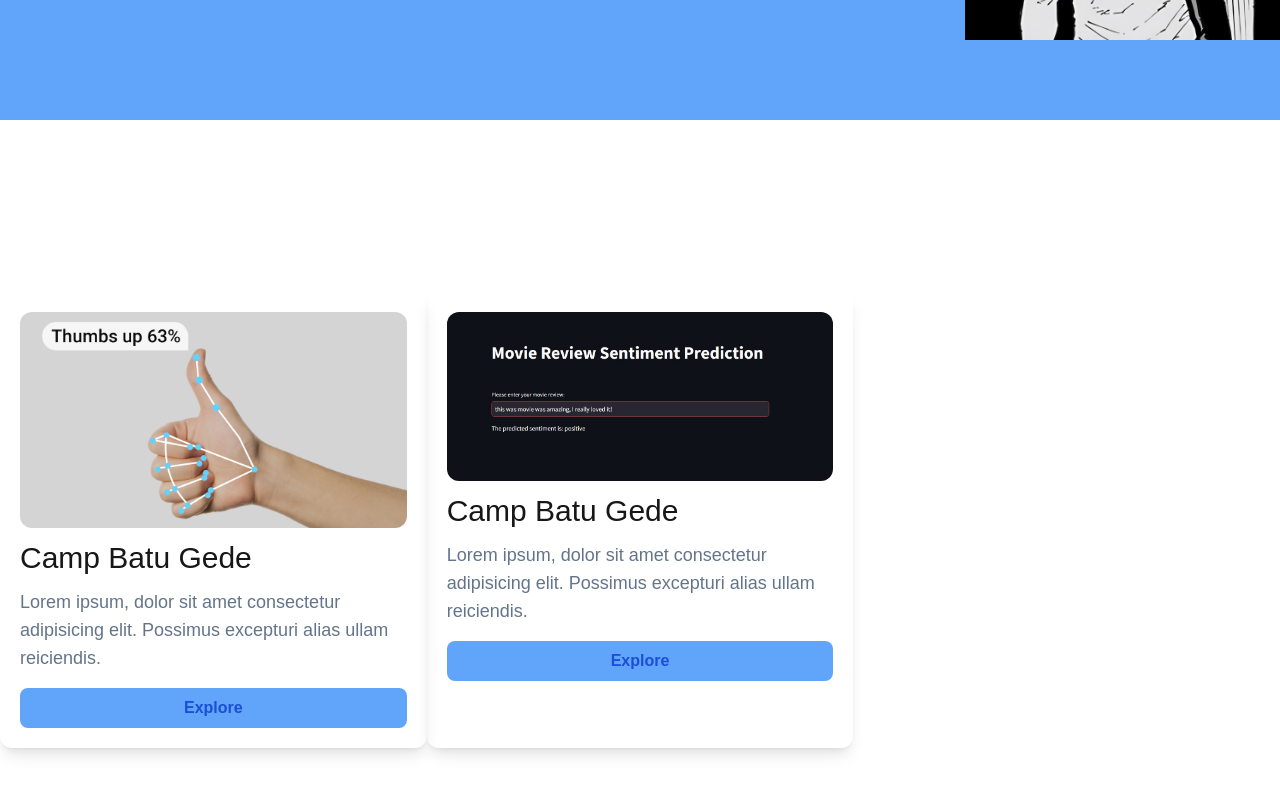
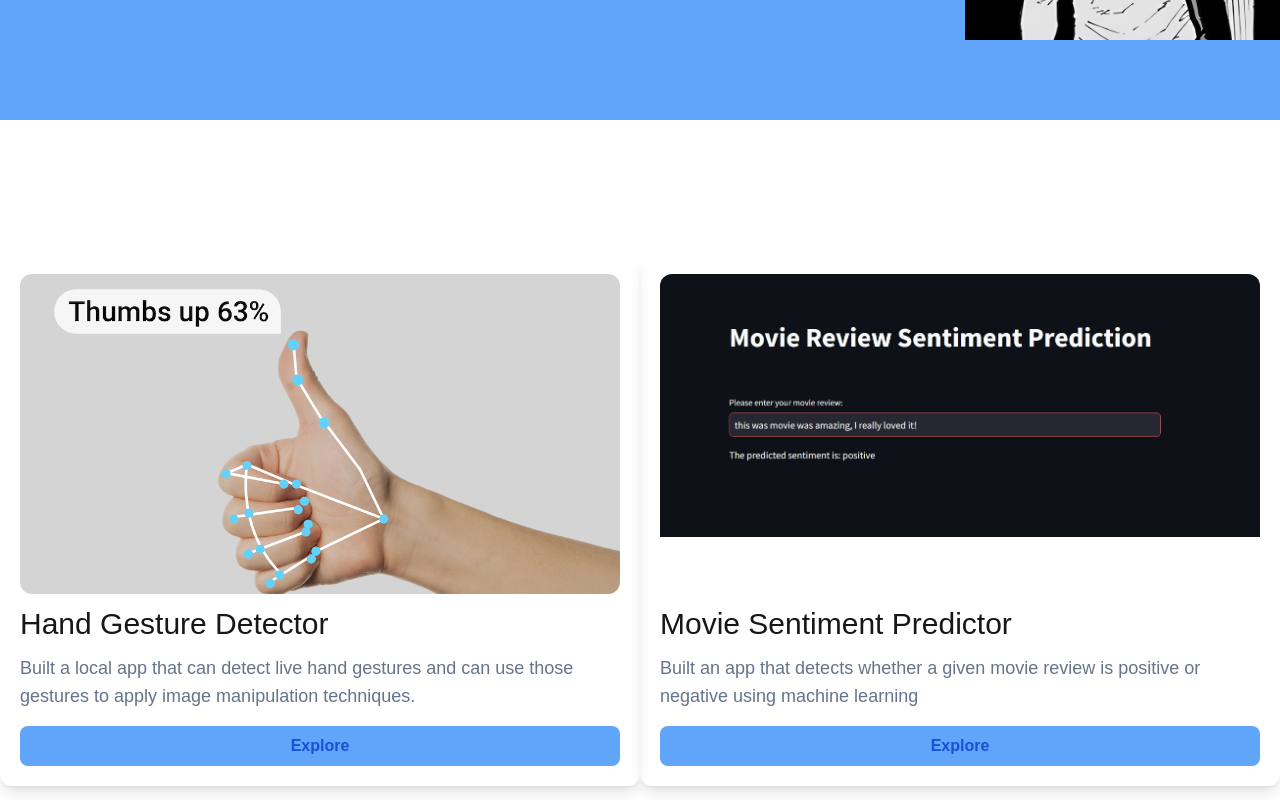
Before and after one commit to nirujan-v/nirujan-portfolio, a Next.js app: page /projects in a window 1280 px wide. Shown: the part 1380-2180 px from the top of the page. Built offline with nearby package versions, Linux system fonts and the light colour scheme.

Commit message:
polish project section and navbar

```diff
--- a/src/app/layout.jsx
+++ b/src/app/layout.jsx
@@ -11,10 +11,15 @@ export default function RootLayout({ children }) {
     <html lang="en">
       <body>
         <Navbar />
-
+        <div id="landing">
         <Landing />
+        </div>
+        <div id="about">
         <About />
+        </div>
+        <div id="projects">
         <Project/>
+        </div>
 
 
         <Footer />
--- a/src/components/Navbar.jsx
+++ b/src/components/Navbar.jsx
@@ -7,10 +7,10 @@ export default function Navbar() {
       <div className="max-w-6xl mx-auto flex justify-between">
         <h1 className="text-xl font-bold">My Portfolio</h1>
         <ul className="flex space-x-4 text-white" >
-          <li><Link href="/">Home</Link></li>
-          <li><Link href="/about">About</Link></li>
-          <li><Link href="/projects">Projects</Link></li>
-          <li><Link href="/experience">Experience</Link></li>
+          <li><a href="#landing">Home</a></li>
+          <li><a href="#about">About</a></li>
+          <li><a href="#projects">Projects</a></li>
+
         </ul>
       </div>
 
--- a/src/components/ProjectCard.tsx
+++ b/src/components/ProjectCard.tsx
@@ -54,33 +54,33 @@ type Project = {
       */
       <div className="flex items-center justify-center min-h-screen container mx-auto">
 
-      <div className="grid grid-cols-1 md:grid-cols-2 lg:grid-cols-3">
+      <div className="grid grid-cols-2">
 
         <div className="rounded-xl shadow-lg">
           <div className="p-5 flex flex-col">
-            <div className="rounded-xl overflow-hidden">
-              <img src="images/hand_gesture.png" alt="" />
+            <div className="rounded-xl h-80 overflow-hidden">
+              <img className="w-full  object-cover" src="images/hand_gesture.png" alt="" />
             </div>
-            <h5 className="text-2xl md:text-3xl font-medium mt-3">Camp Batu Gede</h5>
+            <h5 className="text-2xl md:text-3xl font-medium mt-3">Hand Gesture Detector</h5>
             <p className="text-slate-500 text-lg mt-3">
-              Lorem ipsum, dolor sit amet consectetur adipisicing elit. Possimus excepturi alias ullam reiciendis.
+              Built a local app that can detect live hand gestures and can use those gestures to apply image manipulation techniques.
             </p>
-            <a href="#" className="text-center bg-blue-400 text-blue-700 py-2 rounded-lg font-semibold mt-4 hover:bg-blue-300 focus:scale-95 transition-all duration-200 ease-out">
+            <a href="https://github.com/amitsarvate/hand-gesture-recognition-app" className="text-center bg-blue-400 text-blue-700 py-2 rounded-lg font-semibold mt-4 hover:bg-blue-300 focus:scale-95 transition-all duration-200 ease-out">
               Explore
             </a>
           </div>
         </div>
 
-        <div className="rounded-xl shadow-lg">
+        <div className="rounded-xl  shadow-lg">
           <div className="p-5 flex flex-col">
-            <div className="rounded-xl overflow-hidden">
-              <img src="images/sentiment.jpg" alt="" />
+            <div className="rounded-xl h-80 overflow-hidden">
+              <img className="w-full  object-cover" src="images/sentiment.jpg" alt="" />
             </div>
-            <h5 className="text-2xl md:text-3xl font-medium mt-3">Camp Batu Gede</h5>
+            <h5 className="text-2xl md:text-3xl font-medium mt-3">Movie Sentiment Predictor</h5>
             <p className="text-slate-500 text-lg mt-3">
-              Lorem ipsum, dolor sit amet consectetur adipisicing elit. Possimus excepturi alias ullam reiciendis.
+              Built an app that detects whether a given movie review is positive or negative using machine learning
             </p>
-            <a href="#" className="text-center bg-blue-400 text-blue-700 py-2 rounded-lg font-semibold mt-4 hover:bg-blue-300 focus:scale-95 transition-all duration-200 ease-out">
+            <a href="https://github.com/amitsarvate/sentiment-analysis-ml" className="text-center bg-blue-400 text-blue-700 py-2 rounded-lg font-semibold mt-4 hover:bg-blue-300 focus:scale-95 transition-all duration-200 ease-out">
               Explore
             </a>
           </div>
```
